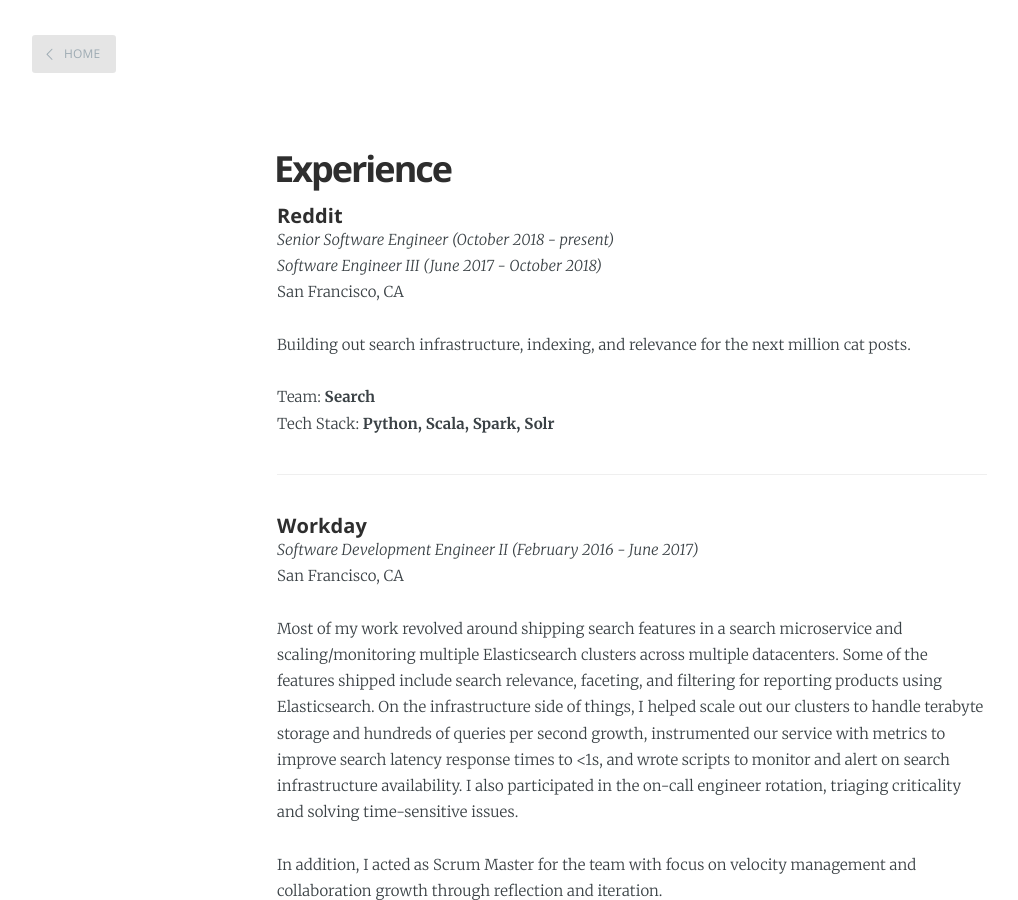
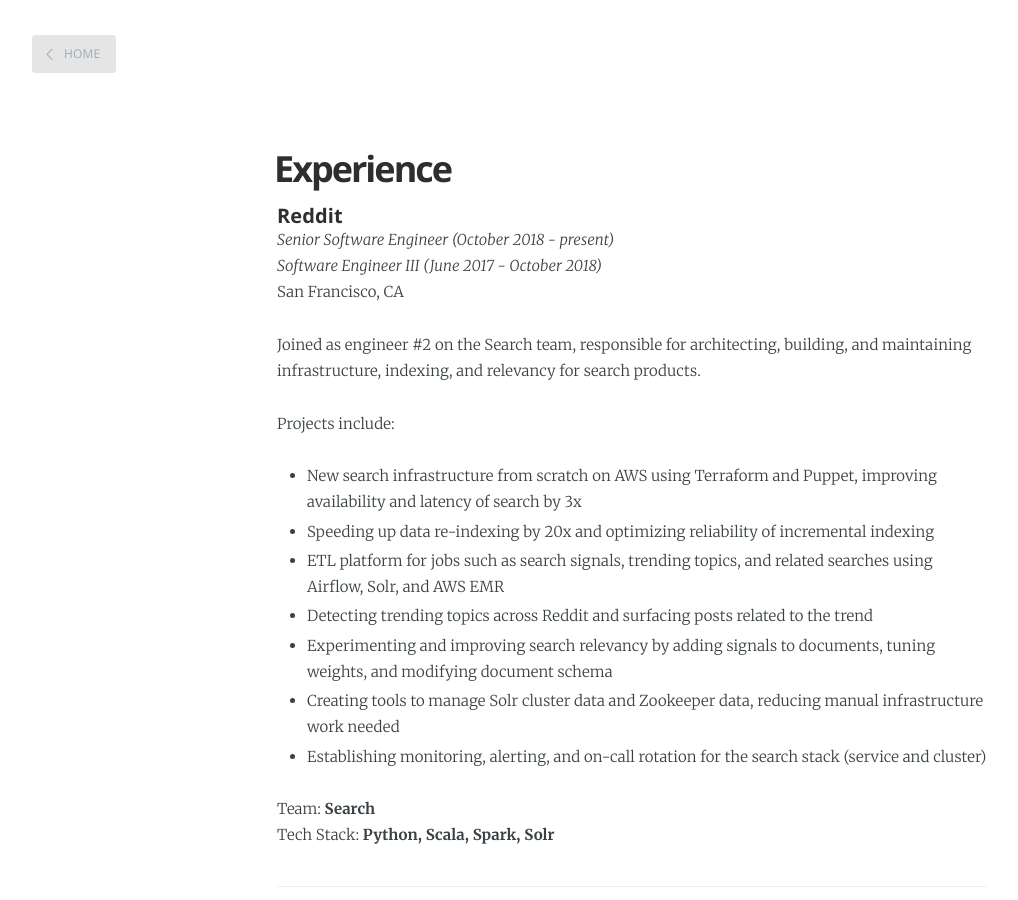
Before and after one commit to thejerrybao/thejerrybao.github.io, a Jekyll site: the page built from experience.md, in a window 1280 px wide and 900 px high. Shown: the whole window, without its empty margins (8-1026 px from the left). Built offline with Jekyll 4.4.1, drawn with Linux system fonts in a browser that asks for light colours.

Commit message:
Update experience

```diff
--- a/experience.md
+++ b/experience.md
@@ -8,7 +8,16 @@ title: Experience
 *Software Engineer III (June 2017 - October 2018)*<br />
 San Francisco, CA
 
-Building out search infrastructure, indexing, and relevance for the next million cat posts.
+Joined as engineer #2 on the Search team, responsible for architecting, building, and maintaining infrastructure, indexing, and relevancy for search products.
+
+Projects include:
+- New search infrastructure from scratch on AWS using Terraform and Puppet, improving availability and latency of search by 3x
+- Speeding up data re-indexing by 20x and optimizing reliability of incremental indexing
+- ETL platform for jobs such as search signals, trending topics, and related searches using Airflow, Solr, and AWS EMR
+- Detecting trending topics across Reddit and surfacing posts related to the trend
+- Experimenting and improving search relevancy by adding signals to documents, tuning weights, and modifying document schema
+- Creating tools to manage Solr cluster data and Zookeeper data, reducing manual infrastructure work needed
+- Establishing monitoring, alerting, and on-call rotation for the search stack (service and cluster)
 
 Team: **Search**<br />
 Tech Stack: **Python, Scala, Spark, Solr**
```
